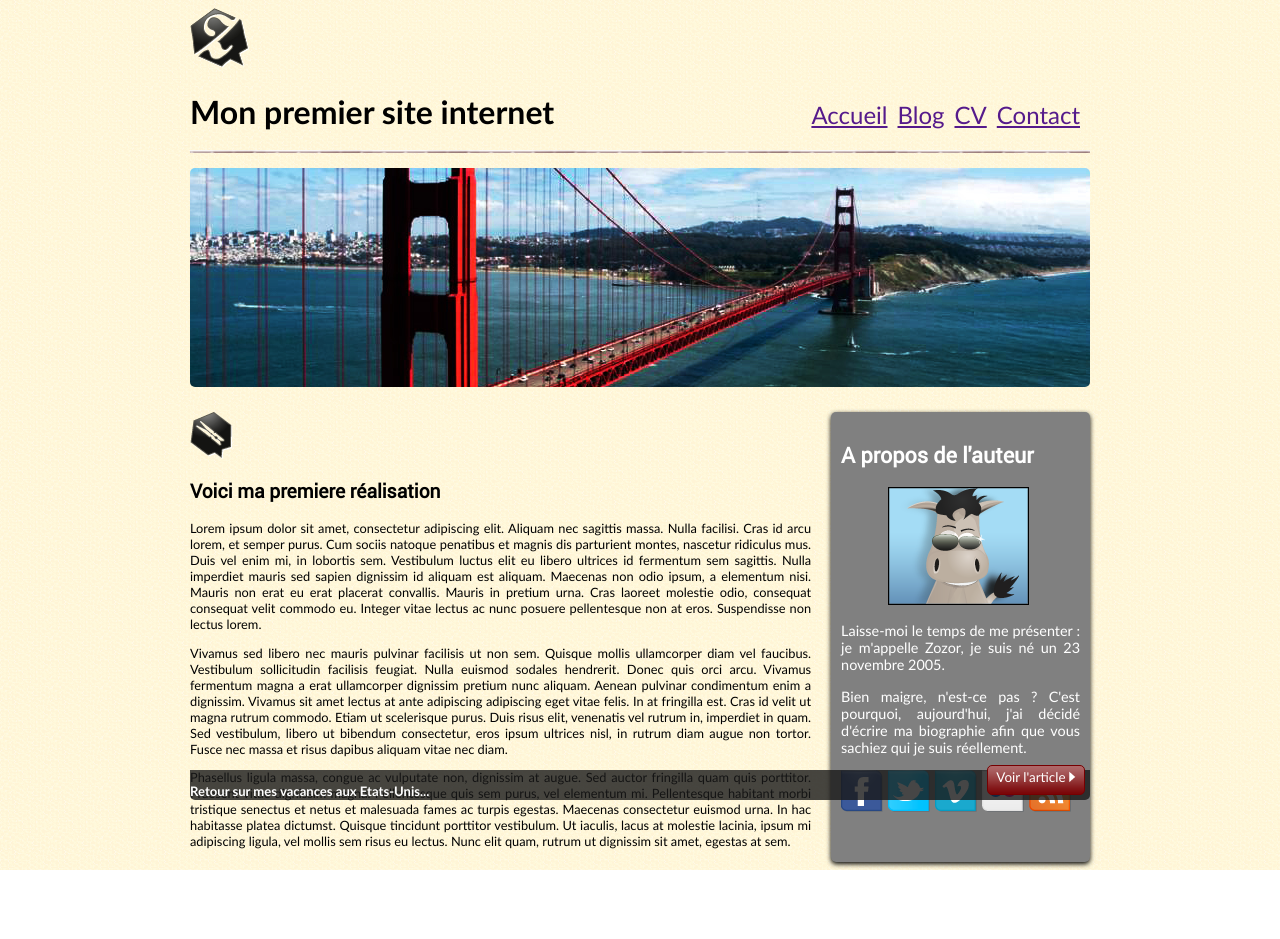
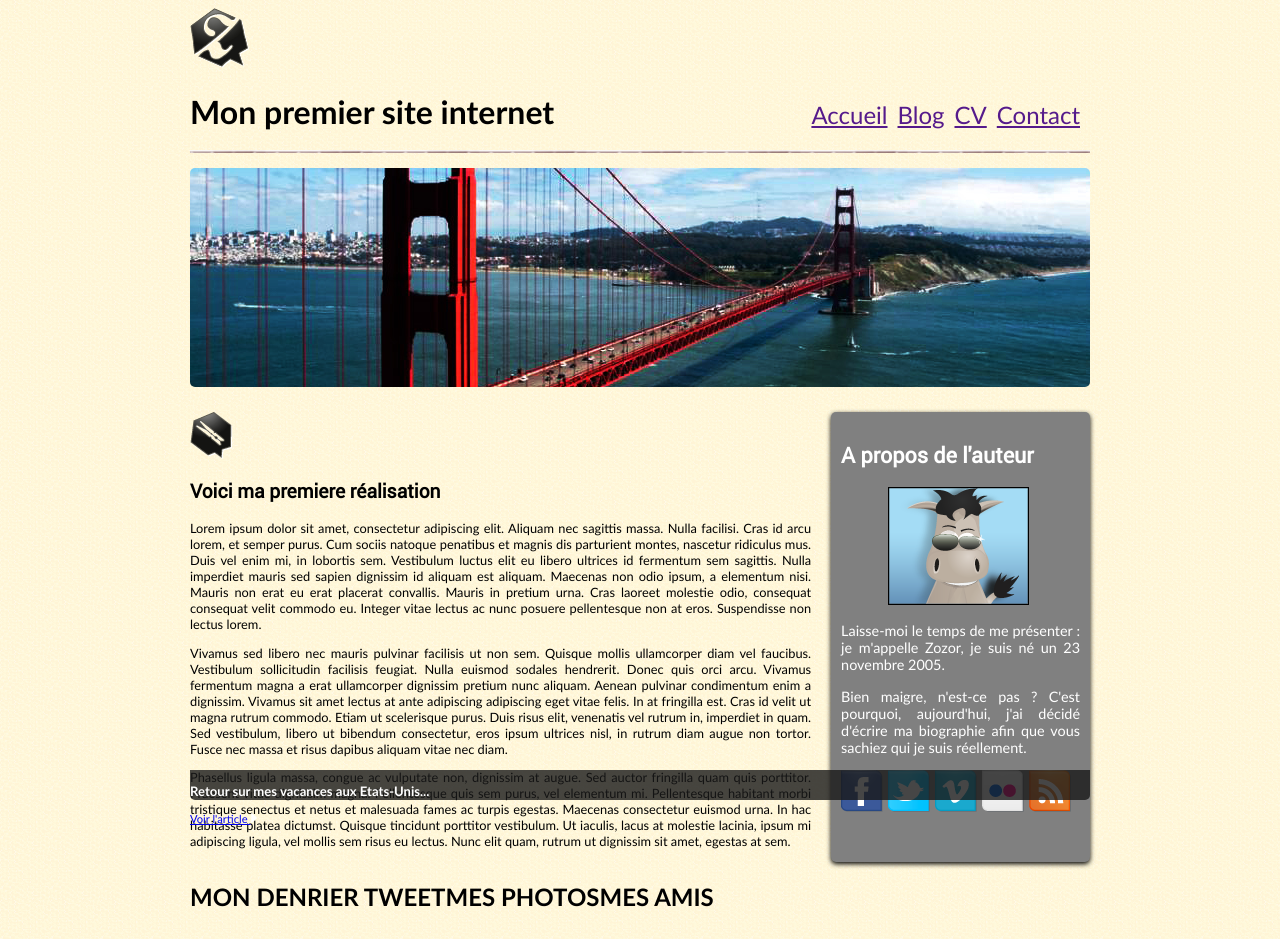
Before and after one commit to tibo8406/creer_un_site, a plain HTML site: page index.html in a window 1280 px wide. Before the commit the page ends 870 px from the top, so only its background shows below. Drawn offline with Linux system fonts and the light colour scheme; files whose address does not match are found by name.

Commit message:
ajout contenu footer

```diff
--- a/index.html
+++ b/index.html
@@ -45,11 +45,14 @@
             </aside>
         </section>
         <footer>
-            <div>
+            <div id="dernier_tweet">
+            <h2>MON DENRIER TWEET</h2>
             </div>
-            <div>
-            </div
-            <div>
+            <div id="mesphotos">
+            <h2>MES PHOTOS</h2>
+            </div>
+            <div id="mes amis">
+            <h2>MES AMIS</h2>
             </div>
         </footer>
     </div>
--- a/style.css
+++ b/style.css
@@ -41,7 +41,7 @@ body
     font-size: 0.7em;
     width: 900px;
 }
-.bouton_rouge
+/*.bouton_rouge
 {
     height: 25px;
     position: absolute;
@@ -55,7 +55,7 @@ body
     padding: 3px 8px 0px 8px;
     color: white;
     text-decoration: none;
-}
+}*/
 nav ul
 {
     list-style: none;
```
